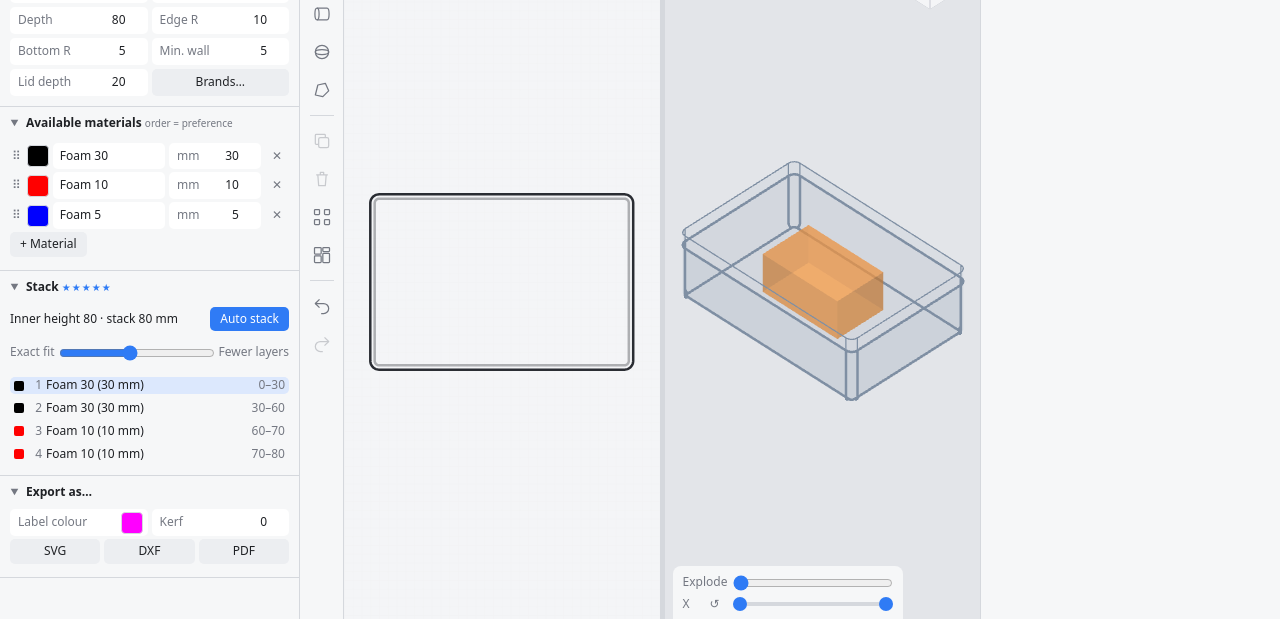
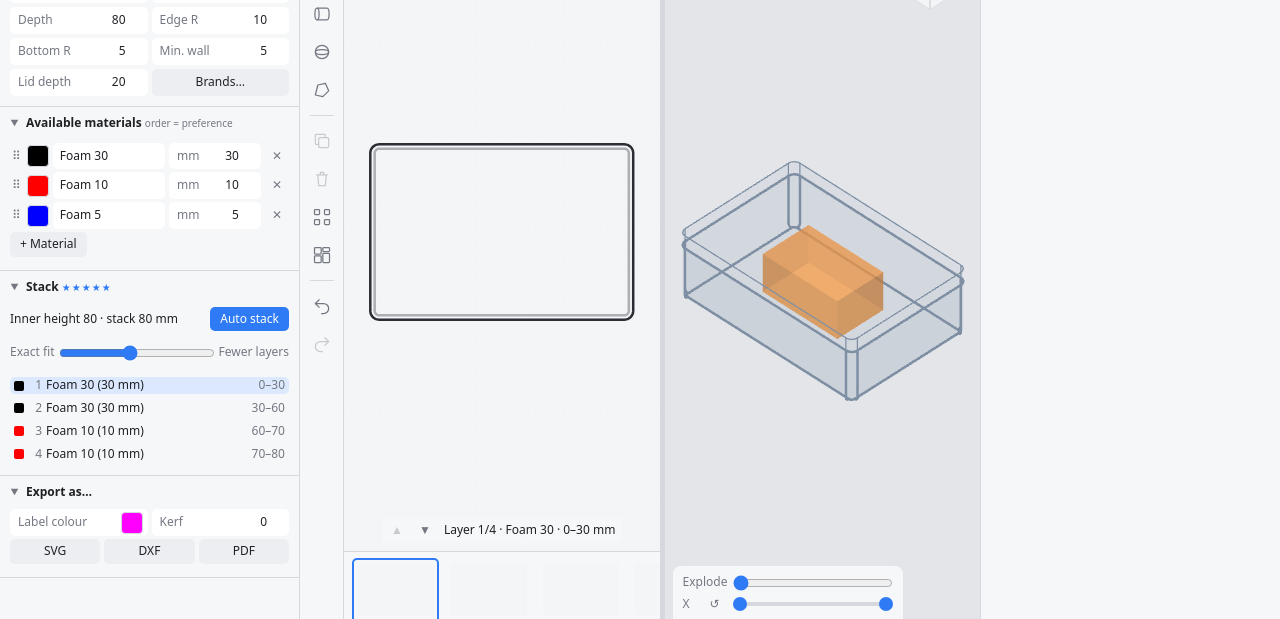
Before and after one commit to falue/incase, a website built with Vite: page index.html in a window 1280 px wide. Shown: the part 125-744 px from the top of the page. Built offline with nearby package versions, Linux system fonts and the light colour scheme; what clipper2-ts would draw is missing.

Commit message:
top view with thumbnails of other layers

```diff
--- a/index.html
+++ b/index.html
@@ -25,11 +25,13 @@
           <label class="check" data-tip="Object centres and polygon corners snap to the grid, rotation to 15°; arrow keys move one grid step"><input type="checkbox" id="snap" /> Snap to grid</label>
           <span id="grid-field" class="grid-field" hidden></span>
           <label class="check" data-tip="Moves that would push an object out of the case or closer than the min. wall are refused"><input type="checkbox" id="constrain" /> Keep clear</label>
-          <!-- the label changes width, so it comes last and nothing else moves -->
+        </div>
+        <div class="overlay layer-nav">
           <span class="stepper" data-tip="Layer whose cut lines are shown; the layers above and below appear faint">
             <button id="layer-up" class="icon" data-tip="Layer above (PageUp)">▲</button><button id="layer-down" class="icon" data-tip="Layer below (PageDown)">▼</button><span id="layer-label"></span>
           </span>
         </div>
+        <div id="layer-strip" class="layer-strip"></div>
       </div>
       <div class="splitter" id="splitter" data-tip="Drag to resize the views · double-click to reset"></div>
       <div class="pane" id="pane3d">
--- a/src/main.ts
+++ b/src/main.ts
@@ -1,6 +1,6 @@
 import './style.css'
 import type { ArrangeResult } from './arrange'
-import { AREA_TOL, computeLayers, resting, wallConflicts, wallViolations, stackTotal } from './geometry'
+import { AREA_TOL, computeLayers, resting, wallConflicts, wallViolations, stackTotal, type Layer } from './geometry'
 import { exportDxf, exportSvg } from './export'
 import { History } from './history'
 import { exportPdf, PAPERS } from './pdf'
@@ -896,7 +896,8 @@ const renderLayout = segmented($('layout'), [['top', 'Top', 'Top view only (1)']
 
 function applyTheme(theme: string) {
   document.documentElement.dataset.theme = theme
-  view3d.setBackground(getComputedStyle(document.documentElement).getPropertyValue('--view3d').trim())
+  const css = getComputedStyle(document.documentElement)
+  view3d.setTheme(css.getPropertyValue('--view3d').trim(), css.getPropertyValue('--accent').trim())
 }
 $('theme').onclick = () => {
   const theme = document.documentElement.dataset.theme === 'dark' ? 'light' : 'dark'
@@ -932,7 +933,10 @@ function renderGridField() {
   }), 'Grid size: snap step and the grid drawn in the top view'))
 }
 let renderCamera = () => {} // the Ortho | Persp switch, set up below
-const view3d = new View3D($('view3d'), select, () => renderCamera())
+const view3d = new View3D($('view3d'), select, () => renderCamera(), i => {
+  layerIndex = i
+  scheduleViews()
+})
 applyTheme(pref('theme') ?? (matchMedia('(prefers-color-scheme: dark)').matches ? 'dark' : 'light'))
 
 const splitter = $('splitter')
@@ -1055,8 +1059,30 @@ function scheduleViews() {
     layerDown.disabled = layerIndex >= layers.length - 1
     $('stack').querySelectorAll('.sortable').forEach((row, i) => row.classList.toggle('current', i === layerIndex))
     view2d.render(project, selectedId, layers, layerIndex, conflicts)
+    renderLayerStrip(layers)
     view3d.update(project, layers, selectedId, layerIndex)
   })
+}
+
+const strip = $('layer-strip')
+let stripIndex = -1 // layer the strip was last scrolled to
+
+/** Thumbnails of all layers below the top view; click one to show it, the shown one is centred when it changes. */
+function renderLayerStrip(layers: Layer[]) {
+  strip.replaceChildren(...layers.map((l, i) => {
+    const tip = `Layer ${i + 1}/${layers.length} · ${l.material.name} · ${fmtLen(l.a)}–${fmtLen(l.b)} ${unit()}`
+    const thumb = h('button', { className: 'thumb' + (i === layerIndex ? ' current' : ''), tip, innerHTML: view2d.thumbnail(project, l), onclick: () => {
+      layerIndex = i
+      scheduleViews()
+    } })
+    thumb.append(h('span', { textContent: `${i + 1} · ${l.material.name}` }))
+    return thumb
+  }))
+  const current = strip.children[layerIndex] as HTMLElement | undefined
+  if (current && stripIndex !== layerIndex) {
+    strip.scrollTo({ left: current.offsetLeft - (strip.clientWidth - current.offsetWidth) / 2, behavior: 'smooth' })
+    stripIndex = layerIndex
+  }
 }
 
 function renderAll() {
--- a/src/style.css
+++ b/src/style.css
@@ -283,3 +283,17 @@ h4 { margin: 10px 0 4px; font-size: 11px; color: var(--muted); font-weight: 600;
 }
 .cube .face:hover { color: var(--accent-text); background: var(--accent); }
 #fit-3d { width: 28px; height: 26px; background: var(--panel); border: 1px solid var(--line); border-radius: 6px; }
+
+/* layer strip below the top view: one thumbnail per layer, the shown one framed */
+#pane2d { --strip: 100px; }
+#pane2d > .view { bottom: var(--strip); }
+.layer-nav { left: 50%; transform: translateX(-50%); bottom: calc(var(--strip) + 8px); }
+.layer-strip { position: absolute; left: 0; right: 0; bottom: 0; height: var(--strip); display: flex; gap: 6px; padding: 6px 8px; overflow: auto hidden; background: var(--panel); border-top: 1px solid var(--line); }
+/* centred while they fit, scrollable from the first one when they don't */
+.layer-strip > :first-child { margin-left: auto; }
+.layer-strip > :last-child { margin-right: auto; }
+.thumb { flex: none; display: flex; flex-direction: column; align-items: center; gap: 2px; padding: 3px; border: 2px solid transparent; background: none; color: var(--muted); }
+.thumb svg { height: 52px; background: var(--canvas); border-radius: 3px; }
+.thumb span { max-width: 100px; overflow: hidden; text-overflow: ellipsis; white-space: nowrap; font-size: 11px; }
+.thumb.current { border-color: var(--accent); color: var(--text); }
+.thumb .piece { fill-opacity: 0.15; stroke-width: 1px; vector-effect: non-scaling-stroke; }
--- a/src/view2d.ts
+++ b/src/view2d.ts
@@ -233,6 +233,14 @@ export class View2D {
     this.svg.innerHTML = parts.join('')
   }
 
+  /** Small SVG of one layer piece for the layer strip, framed like the unzoomed top view. */
+  thumbnail(p: Project, layer: Layer, margin = 5) {
+    const w = Math.max(p.box.topL, p.box.bottomL) + 2 * margin
+    const h = Math.max(p.box.topW, p.box.bottomW) + 2 * margin
+    const color = this.visible(layer.material.color)
+    return `<svg viewBox="${-w / 2} ${-h / 2} ${w} ${h}" style="aspect-ratio:${w}/${h}"><path class="piece" fill-rule="evenodd" fill="${color}" stroke="${color}" d="${pathData(layer.paths)}"/></svg>`
+  }
+
   /** The colour itself, or the text colour if it would vanish on the canvas (e.g. black lines in dark mode). */
   private visible(hex: string) {
     const canvas = getComputedStyle(this.svg).backgroundColor.match(/\d+/g)!.slice(0, 3).map(Number)
--- a/src/view3d.ts
+++ b/src/view3d.ts
@@ -15,7 +15,7 @@ const FAR = 1e5 // mm, stands in for an open section side
 const FIT_MARGIN = 1.1
 const CUBE = 56 // px, view cube edge
 const TURN_MS = 300 // view cube camera turn
-const HIGHLIGHT = '#3d8bff' // current layer
+const CURRENT_LINE = 5 // px, edges of the current layer
 const SHELL = '#7f8fa3' // case and lid
 const OBJECT = '#ff9a3c'
 const LID_HIT = '#ff2a2a' // part of an object above the closed lid
@@ -115,6 +115,7 @@ function lidShell(box: CaseDims) {
 export class View3D {
   /** Extra vertical gap between layers in mm; the bottom layer stays on the floor. */
   explode = 0
+  private accent = '#3d8bff' // set by setTheme
   private renderer = new THREE.WebGLRenderer({ antialias: true })
   private scene = new THREE.Scene()
   private perspective = new THREE.PerspectiveCamera(35, 1, 1, 50000)
@@ -127,6 +128,7 @@ export class View3D {
   private sections = { x: [0, 1], y: [0, 1] }
   private extent = { x: 0, y: 0 } // half case size per plan axis
   private ghosts: THREE.Mesh[] = []
+  private slabs: THREE.Mesh[] = []
   private box: CaseDims | null = null
   private last: Parameters<View3D['update']> | null = null
 
@@ -135,13 +137,16 @@ export class View3D {
   private cube = document.createElement('div')
   private cubeWrap = document.createElement('div')
 
-  /** `onProjection` is called when the camera switches between orthographic and perspective on its own. */
-  constructor(private host: HTMLElement, onSelect: (id: string | null) => void, private onProjection: () => void) {
+  /**
+   * `onProjection` is called when the camera switches between orthographic and perspective on its own,
+   * `onLayer` when a foam layer is clicked.
+   */
+  constructor(private host: HTMLElement, onSelect: (id: string | null) => void, private onProjection: () => void, onLayer: (index: number) => void) {
     this.renderer.setPixelRatio(devicePixelRatio)
     this.renderer.localClippingEnabled = true
     const canvas = this.renderer.domElement
     host.append(canvas, this.viewCube())
-    // a click without dragging selects the object under the pointer
+    // a click without dragging selects the object under the pointer, or shows the clicked layer
     let down = { x: 0, y: 0 }
     canvas.addEventListener('pointerdown', e => (down = { x: e.clientX, y: e.clientY }))
     canvas.addEventListener('pointermove', e => {
@@ -154,7 +159,9 @@ export class View3D {
       const r = canvas.getBoundingClientRect()
       const ray = new THREE.Raycaster()
       ray.setFromCamera(new THREE.Vector2(((e.clientX - r.left) / r.width) * 2 - 1, -((e.clientY - r.top) / r.height) * 2 + 1), this.camera)
-      onSelect(ray.intersectObjects(this.ghosts)[0]?.object.userData.id ?? null)
+      const hit = ray.intersectObjects([...this.ghosts, ...this.slabs])[0]?.object.userData
+      if (hit?.layer !== undefined) onLayer(hit.layer)
+      else onSelect(hit?.id ?? null)
     })
     const sun = new THREE.DirectionalLight(0xffffff, 2)
     sun.position.set(300, 800, 500)
@@ -202,9 +209,12 @@ export class View3D {
     return { x: range('x'), y: range('y') }
   }
 
-  setBackground(color: string) {
-    this.scene.background = new THREE.Color(color)
-    this.draw()
+  /** Theme colours: the view background and the accent of the current layer and the selected object. */
+  setTheme(background: string, accent: string) {
+    this.scene.background = new THREE.Color(background)
+    this.accent = accent
+    if (this.last) this.update(...this.last)
+    else this.draw()
   }
 
   private resize() {
@@ -318,6 +328,7 @@ export class View3D {
 
     const foamTop = p.box.depth - stackTotal(p)
     const shift = (i: number) => (layers.length - 1 - i) * this.explode
+    this.slabs = []
     for (const layer of layers) {
       let tree = layer.tree
       if (sectioned) {
@@ -329,18 +340,24 @@ export class View3D {
       const geo = new THREE.ExtrudeGeometry(shapes, { depth: layer.b - layer.a, bevelEnabled: false })
       geo.rotateX(Math.PI / 2).translate(0, -(foamTop + layer.a) + shift(layer.index), 0)
       const color = new THREE.Color(layer.material.color).lerp(new THREE.Color('#fff'), 0.35)
-      const highlight = layer.index === current
+      const edges = new THREE.EdgesGeometry(geo, 30)
+      const slab = new THREE.Mesh(geo, new THREE.MeshStandardMaterial({ color, roughness: 0.9 }))
+      slab.userData.layer = layer.index
+      this.slabs.push(slab)
       this.content.add(
-        new THREE.Mesh(geo, new THREE.MeshStandardMaterial({ color, roughness: 0.9, emissive: highlight ? HIGHLIGHT : 0, emissiveIntensity: 0.45 })),
-        new THREE.LineSegments(new THREE.EdgesGeometry(geo, 30), new THREE.LineBasicMaterial({ color: highlight ? HIGHLIGHT : '#222' })),
+        slab,
+        layer.index === current
+          ? new LineSegments2(new LineSegmentsGeometry().setPositions(edges.attributes.position.array as Float32Array), new LineMaterial({ color: this.accent, linewidth: CURRENT_LINE }))
+          : new THREE.LineSegments(edges, new THREE.LineBasicMaterial({ color: '#222' })),
       )
+      if (layer.index === current) edges.dispose()
     }
     this.ghosts = p.items.flatMap(it => {
       // the item stands on (and explodes with) the layer below its cut, or on the case floor
       const { z, layer } = resting(p, it)
       const h = itemHeight(it)
       const bottom = layer >= 0 ? -(foamTop + layers[layer].a) + shift(layer) : -(foamTop + z + h)
-      const color = it.id === selectedId ? HIGHLIGHT : OBJECT
+      const color = it.id === selectedId ? this.accent : OBJECT
       const excess = -(foamTop + z + p.box.lidDepth) // how far it reaches above the closed lid
       if (excess <= 0) return [ghost(it, bottom, color, planes)]
       // split at the lid ceiling (measured on the item, so it also holds in the exploded view): the part above is red
```
